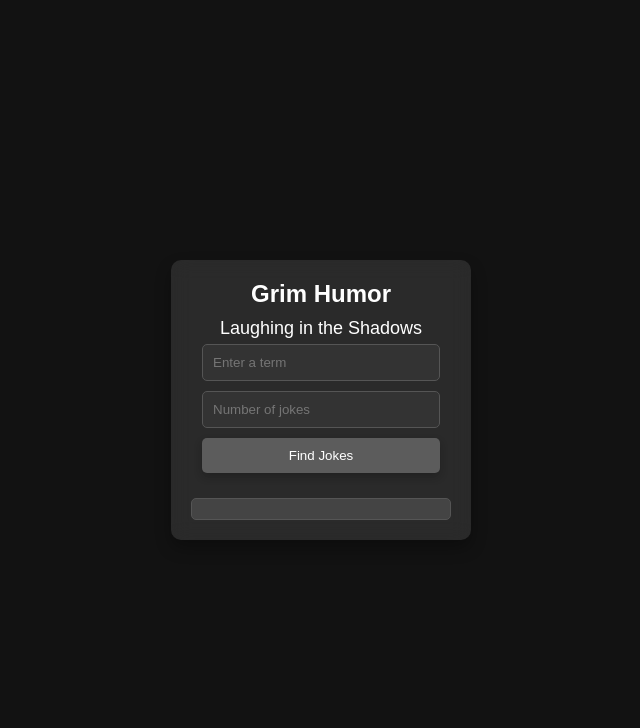
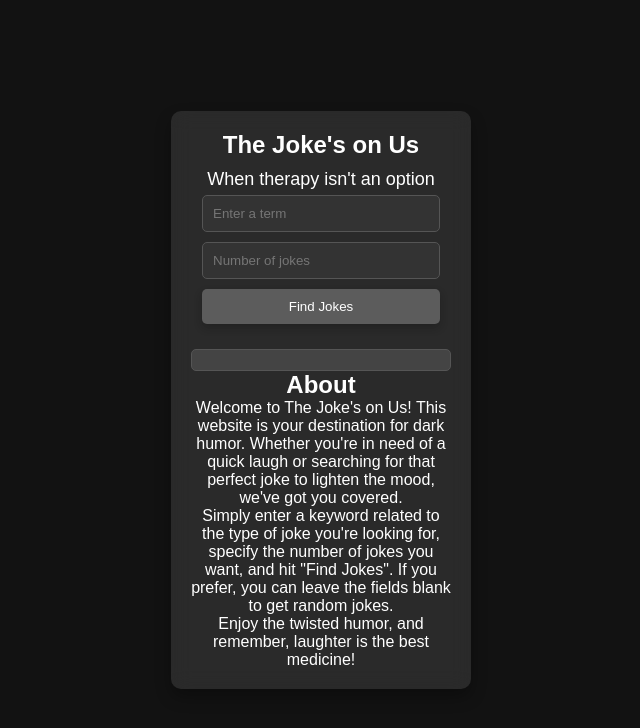
Before and after one commit to bokettoo/DarkHumorFinder, a plain HTML site: page index.html in a window 1280 px wide. Shown: the whole page, without its empty margins (319-959 px from the left). Drawn offline with Linux system fonts and the light colour scheme.

Commit message:
Update index.html

```diff
--- a/index.html
+++ b/index.html
@@ -8,15 +8,21 @@
 </head>
 <body>
     <div id="container">
-        <h1 class="title">Grim Humor</h1>
-        <p class="slogan">Laughing in the Shadows</p>
+        <h1 class="title">The Joke's on Us</h1>
+        <p class="slogan">When therapy isn't an option</p>
         <form id="myForm">
             <input type="text" id="term" placeholder="Enter a term">
             <input type="text" id="amount" placeholder="Number of jokes">
             <input type="button" value="Find Jokes" onclick="getJoke() ; submitFormOnEnter(event)">
         </form>
         <div id="joke"></div>
-    </div>
+        <div id="about">
+            <h2>About</h2>
+            <p>Welcome to The Joke's on Us! This website is your destination for dark humor. Whether you're in need of a quick laugh or searching for that perfect joke to lighten the mood, we've got you covered.</p>
+            <p>Simply enter a keyword related to the type of joke you're looking for, specify the number of jokes you want, and hit "Find Jokes". If you prefer, you can leave the fields blank to get random jokes.</p>
+            <p>Enjoy the twisted humor, and remember, laughter is the best medicine!</p>
+        </div>
+
 
     <script src="myscript.js"></script>
 </body>
```
